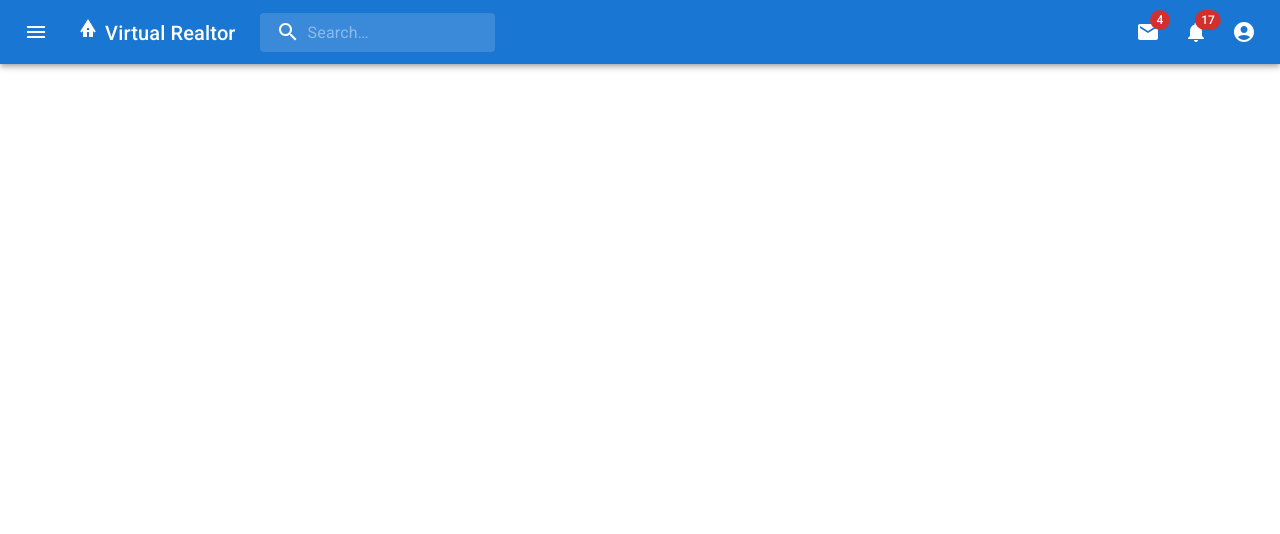
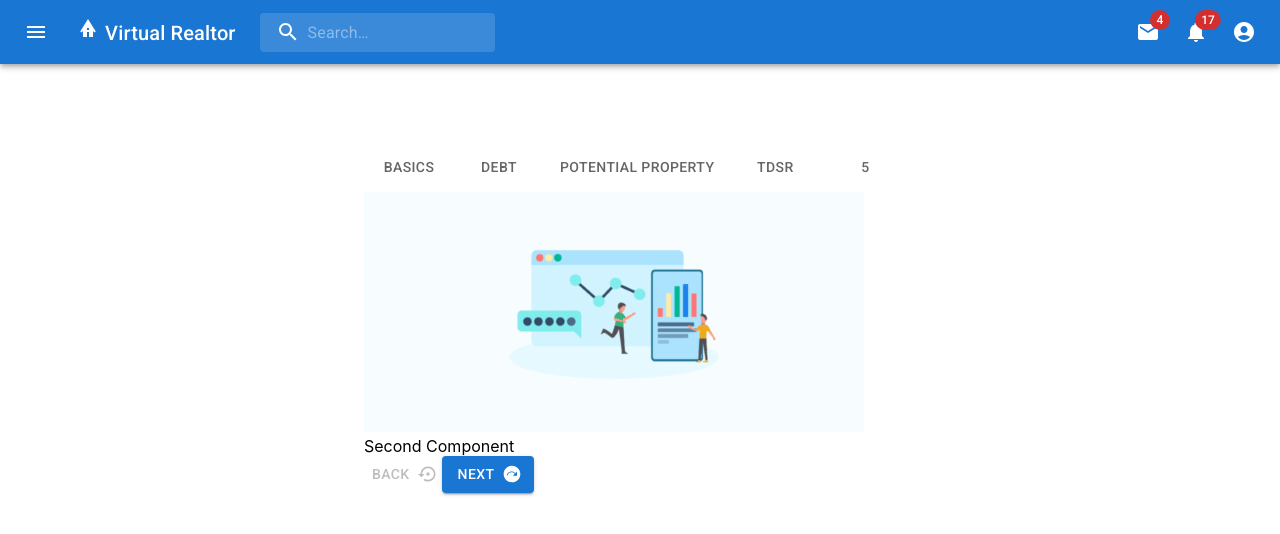
Before and after one commit to michellesauder/realtor-app, a React (Create React App) app: page /mortgage-calculator in a window 1280 px wide. Shown: the top 534 px of the page. Built offline with nearby package versions, Linux system fonts and the light colour scheme; the HTML template or start-up script is replaced by a standard one.

Commit message:
mortgage calculator

```diff
--- a/src/App.jsx
+++ b/src/App.jsx
@@ -17,6 +17,7 @@ import * as React from 'react';
 import Login from './Login/Login';
 import Signup from './Signup/Signup';
 import Messaging from './Messaging/Messaging';
+import MortgageCalculator from './MortgageCalculator/MortgageCalculator';
 
 function App () {
   const [state, setState] = React.useState({
@@ -56,6 +57,7 @@ function App () {
         <Route path="/login" component={Login}></Route>
         <Route path="/signup" component={Signup}></Route>
         <Route path="/messaging" component={Messaging}></Route>
+        <Route path="/mortgage-calculator" component={MortgageCalculator}></Route>
         {/* <Route path="/profile" component={Profile}></Route> */}
         {/* <Route path="/account" component={Account}></Route> */}
         {/* <Route path="/lawyer-portal" component={Lawyer-Portal}></Route> */}
--- /dev/null
+++ b/src/MortgageCalculator/MortgageCalculator.jsx
@@ -0,0 +1,202 @@
+/* eslint-disable no-lone-blocks */
+import * as React from 'react';
+import Box from '@mui/material/Box';
+import TextField from '@mui/material/TextField';
+import Container from '@mui/material/Container';
+import MenuItem from '@mui/material/MenuItem';
+import Tabs from '@mui/material/Tabs';
+import Tab from '@mui/material/Tab';
+import Button from '@mui/material/Button';
+import NextPlanIcon from '@mui/icons-material/NextPlan';
+import SettingsBackupRestoreIcon from '@mui/icons-material/SettingsBackupRestore';
+
+const currencies = [
+    {
+      value: 'USD',
+      label: '$',
+    },
+    {
+      value: 'EUR',
+      label: '€',
+    },
+    {
+      value: 'CAD',
+      label: '$',
+    },
+    {
+      value: 'JPY',
+      label: '¥',
+    },
+  ];
+
+  const provinces = [
+    {
+      value: 'British Columbia',
+      label: 'British Columbia',
+    },
+    {
+      value: 'Alberta',
+      label: 'Alberta',
+    },
+    {
+      value: 'Ontario',
+      label: 'Ontario',
+    },
+    {
+      value: 'Quebec',
+      label: 'Quebec',
+    },
+  ];
+
+function MortgageCalculator() {
+    const basics = () => {
+        return <div>Second Component</div>
+        }
+    const debt = () => {
+        return <div>
+        <TextField
+            id="outlined-number"
+            label="Annual Gross Income"
+            type="number"
+            InputLabelProps={{
+                shrink: true,
+            }}
+        />
+        <TextField
+        id="outlined-number"
+        label="Projected Down payment"
+        type="number"
+        InputLabelProps={{
+            shrink: true,
+        }}
+        />
+        <TextField
+          id="outlined-select-currency"
+          select
+          label="Select Province"
+          value={currency}
+          onChange={handleChange}
+          helperText="Please select your currency"
+        >
+          {provinces.map((option) => (
+            <MenuItem key={option.value} value={option.value}>
+              {option.label}
+            </MenuItem>
+          ))}
+        </TextField>
+        <TextField
+            id="outlined-number"
+            label="Remaining Loans"
+            type="number"
+            InputLabelProps={{
+                shrink: true,
+            }}
+        />
+        <TextField
+            id="outlined-number"
+            label="Credit Card and LOC Outstanding"
+            type="number"
+            InputLabelProps={{
+                shrink: true,
+            }}
+        />
+        <TextField
+            id="outlined-number"
+            label="SQFT"
+            type="number"
+            InputLabelProps={{
+                shrink: true,
+            }}
+        />
+        </div>
+        }
+
+        const potentialProperty = () => {
+        return <div>Third Component</div>
+        }
+
+        const tDSR = () => {
+        return <div>Final Component</div>
+        }
+
+        const mortgageAmount = () => {
+            return <div>THIS IS YOUR MORTGAGE AMT</div>
+            }
+
+    const [currency, setCurrency] = React.useState('USD');
+
+    //mortgage calculator
+
+    const [steps, setSteps] = React.useState([
+        { key: 'firstStep', label: 'Basics', isDone: true, component: basics },
+        { key: 'secondStep', label: 'Debt', isDone: false, component: debt },
+        { key: 'thirdStep', label: 'Potential Property', isDone: false, component: potentialProperty },
+        { key: 'finalStep', label: 'tDSR', isDone: false, component: tDSR },
+        { key: 'finalStep', label: '5', isDone: false, component: mortgageAmount },
+      ]);
+
+    const [activeStep, setActiveStep] = React.useState(steps[0]);
+
+    const handleChange = (event) => {
+      setCurrency(event.target.value);
+    };
+
+    const handleNext = () => {
+        if (steps[steps.length - 1].key === activeStep.key) {
+            alert('You have completed all steps.');
+            return;
+          }
+
+          const index = steps.findIndex(x => x.key === activeStep.key);
+          setSteps(prevStep => prevStep.map(x => {
+            if (x.key === activeStep.key) x.isDone = true;
+            return x;
+          }))
+          setActiveStep(steps[index + 1]);
+    }
+
+    const handleBack = () => {
+        const index = steps.findIndex(x => x.key === activeStep.key);
+        if (index === 0) return;
+
+        setSteps(prevStep => prevStep.map(x => {
+          if (x.key === activeStep.key) x.isDone = false;
+          return x;
+        }))
+        setActiveStep(steps[index - 1]);
+    }
+
+  return (
+      <Container maxWidth="sm" style={{marginTop: `10vh`, textAlign: 'ce    nter' }}>
+        <Box
+        component="form"
+        sx={{
+            '& .MuiTextField-root': { m: 1, width: '25ch' },
+        }}
+        noValidate
+        autoComplete="on"
+        >
+        <Tabs aria-label="nav tabs" style={{ marginTop: '4vh', display: 'flex', justifyContent: 'center' }}>
+            {steps.map((step, i) => {
+                return (<>
+                    <Tab key={i} label={step.label} className={`${activeStep.key === step.key ? 'active' : ''} ${step.isDone ? 'done' : ''}`} />
+                    </>)
+            })}
+        </Tabs>
+        <img style={{maxWidth: 500}} src="/static/how-to-add-property-in-ga-1-625x300.png" alt=""/>
+        <div className="step-component">
+          {activeStep.component()}
+        </div>
+        <div style={{width:"100%", marginBottom: `10vh`}}>
+            <Button  endIcon={<SettingsBackupRestoreIcon/>} value="Back" onClick={handleBack} disabled={steps[0].key === activeStep.key}>
+                Back
+            </Button>
+            <Button variant="contained" endIcon={<NextPlanIcon/>} value={steps[steps.length - 1].key !== activeStep.key ? 'Next' : 'Submit'} onClick={handleNext}>
+                Next
+            </Button>
+            </div>
+        </Box>
+      </Container>
+  );
+}
+export default MortgageCalculator;
--- a/src/components/Drawer.jsx
+++ b/src/components/Drawer.jsx
@@ -50,6 +50,8 @@ function LeftDrawer(props) {
         return '/starred-listings'
       case 'Add Listings':
         return '/add-listings';
+      case 'Mortgage Calculator':
+        return '/mortgage-calculator';
       default:
         return '/';
     }
@@ -58,9 +60,8 @@ function LeftDrawer(props) {
   const list = () => (
     <Box role="presentation" sx={{ width: 250 }}>
       <List>
-        {['Listings', 'Messaging', 'Starred Listings', 'Add Listings'].map((text, index) => (
+        {['Listings', 'Messaging', 'Starred Listings', 'Add Listings', 'Mortgage Calculator'].map((text, index) => (
           <ListItem button key={text} onClick={props.toggleDrawer('', false)}
-            // onClick={ handleHistory() }
             >
             <ListItemIcon>
               {index % 2 === 0 ? <HomeIcon /> : <NoteAltIcon />}
```
Also changed, not shown: src/MortgageCalculator/MortgageCalculator.css (added).
